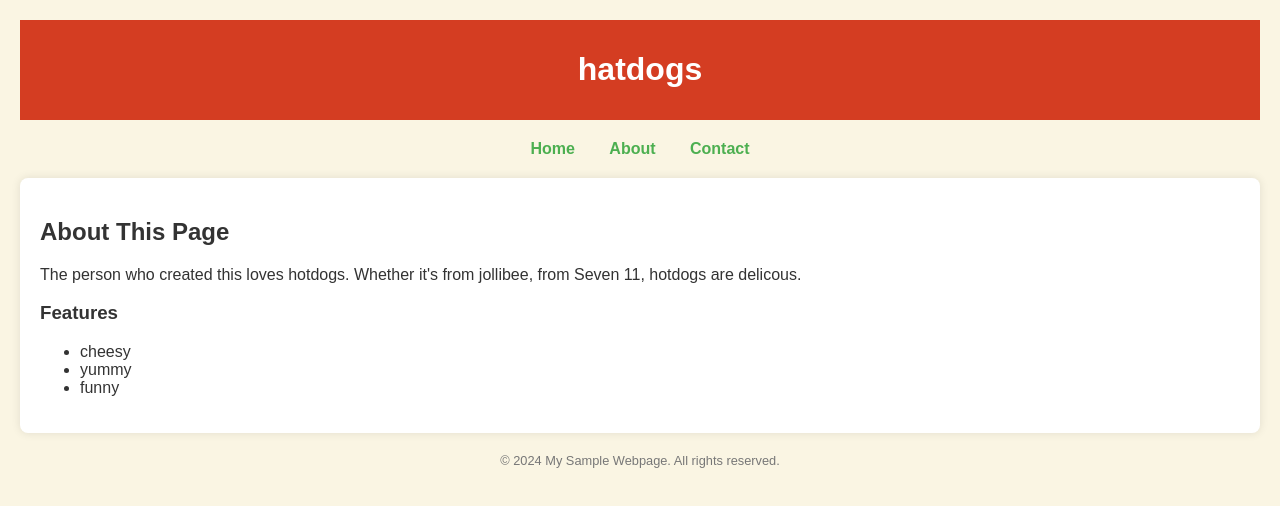
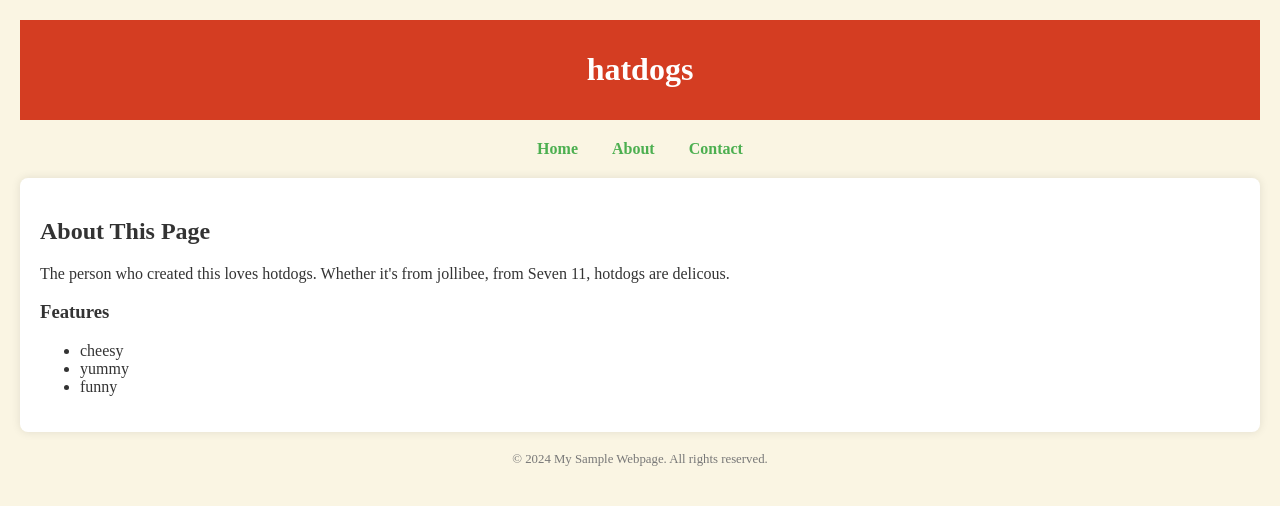
Before and after one commit to ALBALADEJOJACOB/Albaladejoo, a plain HTML site: page index.html in a window 1280 px wide. Drawn offline with Linux system fonts and the light colour scheme.

Commit message:
Update index.html

```diff
--- a/index.html
+++ b/index.html
@@ -7,7 +7,7 @@
  <title>Sample Webpage</title>
  <style>
  body {
- font-family: Arial, sans-serif;
+ font-family: Calluna;
  background-color: #faf5e3;
  margin: 0;
  padding: 20px;
```
